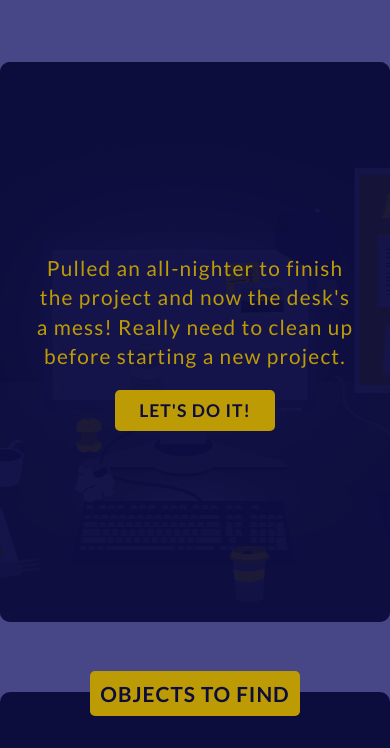
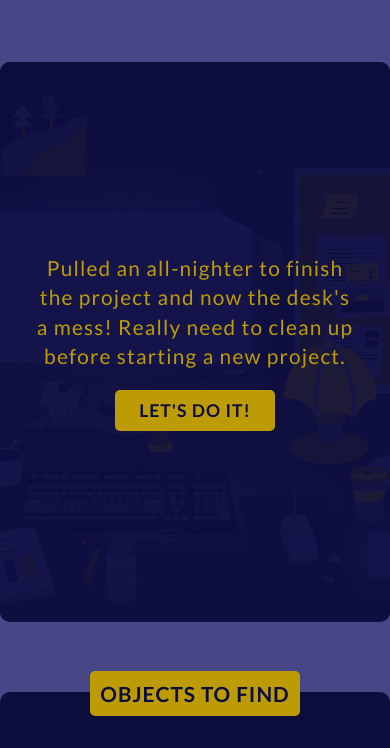
Before and after one commit to csmordido/cheriele-mordido-project-three, a plain HTML site: page index.html in a window 390 px wide. Shown: the part 352-1100 px from the top of the page. Drawn offline with nearby package versions, Linux system fonts and the light colour scheme; a web font is replaced by a local one.

Commit message:
updated media query for landscape phones

```diff
--- a/styles/sass/_media-queries.scss
+++ b/styles/sass/_media-queries.scss
@@ -48,5 +48,46 @@
     bottom: 210px;
     left: 130px;
   }
+}
+
+// for tablets and landscape phones
+@media (max-width: 867px) {
+  .wrapper {
+    max-width: 480px;
+  }
+
+  .interactive-window {
+    background: url('../images/main-window-bg-480.jpg') no-repeat center;
+  }
+
+  .coffee-cup {
+    right: 0;
+    bottom: 100px;
+  }
+
+  .crumpled-paper {
+    left: 40px;
+    bottom: 205px;
+  }
+
+  .fork {
+    bottom: 80px;
+    right: 210px;
+  }
+
+  .post-it {
+    right: 10px;
+    top: 200px;
+  }
+
+  .sunrise {
+    right: 0;
+  }
+
+  .bottled-water {
+    bottom: 20px;
+    left: 105px;
+  }
+
 
 }
```
Also changed, not shown: images/main-window-bg-320.jpg (added), images/main-window-bg-480.jpg (added), styles/style.css, 1 other file.
